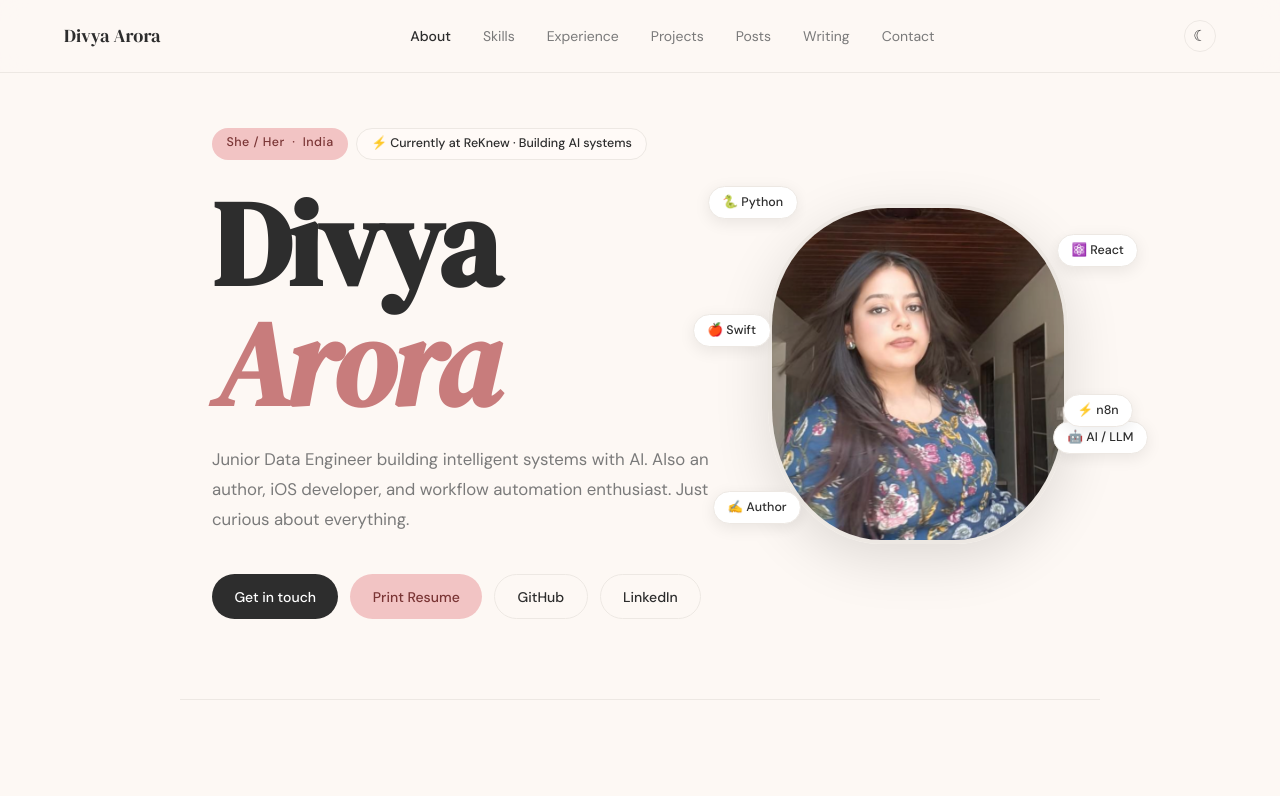
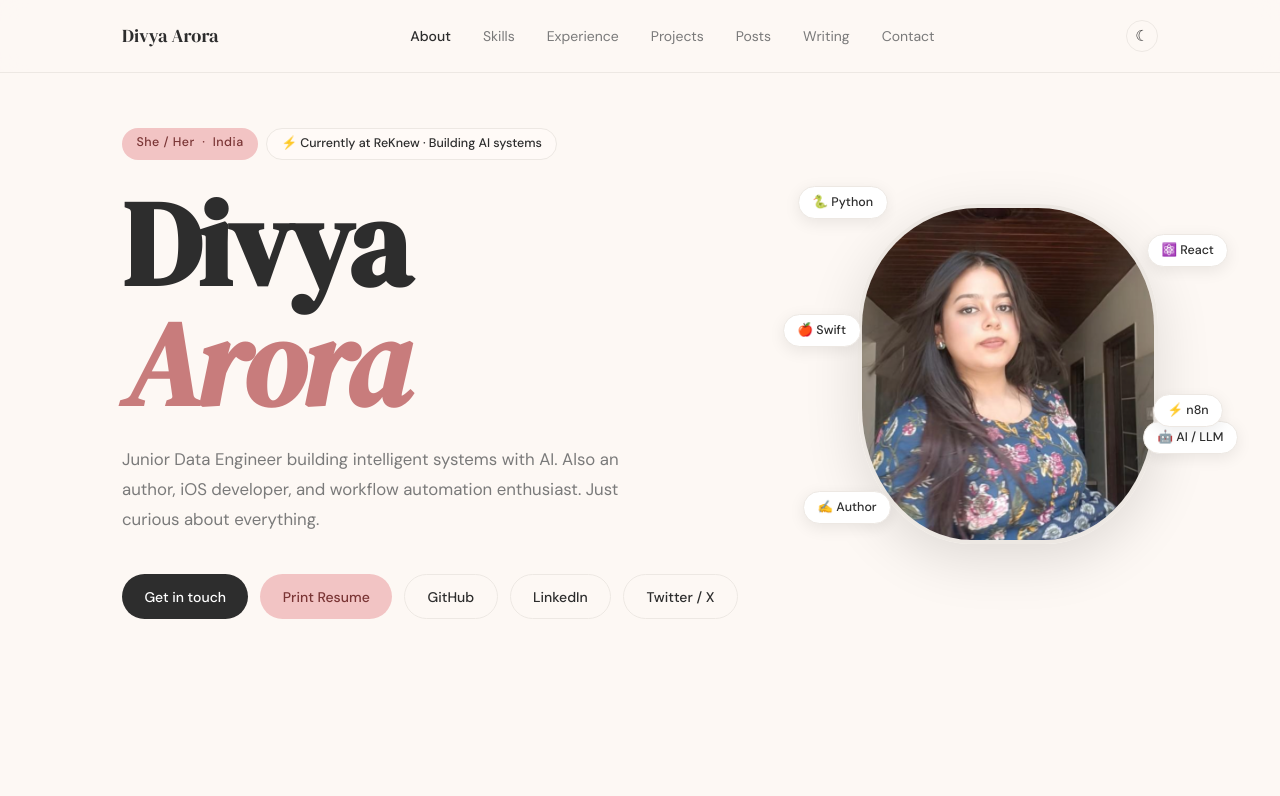
Before and after one commit to aroraadivya/divyaarora, a React (Vite) app: page / in a window 1280 px wide. Shown: the top 796 px of the page. Built offline with nearby package versions, Linux system fonts and the light colour scheme.

Commit message:
Widen layout to 1100px, remove hr dividers, add back-to-top, add Twitter to hero, sync PrintResume

```diff
--- a/src/App.jsx
+++ b/src/App.jsx
@@ -31,22 +31,24 @@ function App() {
       />
       <Nav />
       <Hero />
-      <hr className="section-divider" />
       <About />
-      <hr className="section-divider" />
       <Skills />
-      <hr className="section-divider" />
       <Experience />
-      <hr className="section-divider" />
       <Projects />
-      <hr className="section-divider" />
       <Posts />
-      <hr className="section-divider" />
       <Writing />
-      <hr className="section-divider" />
       <Contact />
       <footer>Designed &amp; built · Divya Arora · {new Date().getFullYear()}</footer>
       <PrintResume />
+      {scrollWidth > 5 && (
+        <button
+          className="back-to-top"
+          onClick={() => window.scrollTo({ top: 0, behavior: 'smooth' })}
+          aria-label="Back to top"
+        >
+          ↑
+        </button>
+      )}
     </>
   );
 }
--- a/src/components/Hero.jsx
+++ b/src/components/Hero.jsx
@@ -26,6 +26,7 @@ export default function Hero() {
             <button onClick={() => window.print()} className="btn btn-pink">Print Resume</button>
             <a href="https://github.com/aroraadivya" target="_blank" rel="noreferrer" className="btn btn-ghost">GitHub</a>
             <a href="https://www.linkedin.com/in/aroraadivya/" target="_blank" rel="noreferrer" className="btn btn-ghost">LinkedIn</a>
+            <a href="https://x.com/divyaarorag0o1" target="_blank" rel="noreferrer" className="btn btn-ghost">Twitter / X</a>
           </div>
         </motion.div>
 
--- a/src/components/PrintResume.jsx
+++ b/src/components/PrintResume.jsx
@@ -17,7 +17,7 @@ export default function PrintResume() {
         <div className="pr-main">
           <section className="pr-section">
             <h2 className="pr-section-title">Summary</h2>
-            <p className="pr-text">Junior Data Engineer with 3+ years of coding experience building intelligent, data-driven applications at the intersection of AI and product. Experienced in full stack development, iOS, workflow automation, and LLM integration. Led a team of 9 as Scrum Master at Infosys. Published author of <em>She Knew, Eventually</em> (2025).</p>
+            <p className="pr-text">Junior Data Engineer with 4+ years of coding experience building intelligent, data-driven applications at the intersection of AI and product. Experienced in full stack development, iOS, workflow automation (Zoho suite, n8n, Pabbly), and LLM integration. Led a team of 9 as Scrum Master at Infosys. Published author of <em>She Knew, Eventually</em> (2025).</p>
           </section>
 
           <section className="pr-section">
@@ -106,8 +106,9 @@ export default function PrintResume() {
             <div className="pr-skill-row"><span className="pr-skill-cat">Full Stack</span><span>React, Next.js, Node.js, FastAPI, PostgreSQL, MongoDB</span></div>
             <div className="pr-skill-row"><span className="pr-skill-cat">AI / LLM</span><span>AI Agents, LLM Integration, Prompt Engineering, RAG</span></div>
             <div className="pr-skill-row"><span className="pr-skill-cat">iOS</span><span>Swift, SwiftUI, MVVM, Xcode</span></div>
+            <div className="pr-skill-row"><span className="pr-skill-cat">Automation</span><span>n8n, Pabbly, TeleCRM, Zoho Flow, Zoho CRM, Zoho SalesIQ, Zoho Desk, Zoho Analytics, Zoho People, Deluge</span></div>
             <div className="pr-skill-row"><span className="pr-skill-cat">DSA</span><span>Data Structures, Algorithms, OOP (C++)</span></div>
-            <div className="pr-skill-row"><span className="pr-skill-cat">Tools</span><span>Git, Docker, Postman, Zoho CRM, Deluge</span></div>
+            <div className="pr-skill-row"><span className="pr-skill-cat">Tools</span><span>Git, Docker, Postman</span></div>
             <div className="pr-skill-row"><span className="pr-skill-cat">Leadership</span><span>Scrum Master, Agile, Mentoring</span></div>
           </section>
 
--- a/src/index.css
+++ b/src/index.css
@@ -90,7 +90,7 @@ nav {
     display: flex;
     justify-content: space-between;
     align-items: center;
-    padding: 1.25rem 4rem;
+    padding: 1.25rem max(2rem, calc((100vw - 1100px) / 2 + 2rem));
     background: rgba(253,248,244,0.88);
     backdrop-filter: blur(12px);
     border-bottom: 1px solid var(--border);
@@ -135,7 +135,7 @@ nav {
 
 /* ── LAYOUT ── */
 section {
-    max-width: 920px;
+    max-width: 1100px;
     margin: 0 auto;
     padding: 6rem 2rem;
 }
@@ -619,13 +619,27 @@ footer {
     color: var(--muted);
 }
 
-/* ── DIVIDER ── */
-.section-divider {
-    max-width: 920px;
-    margin: 0 auto;
+/* ── BACK TO TOP ── */
+.back-to-top {
+    position: fixed;
+    bottom: 2rem;
+    right: 2rem;
+    width: 40px;
+    height: 40px;
+    border-radius: 50%;
+    background: var(--text);
+    color: var(--bg);
     border: none;
-    border-top: 1px solid var(--border);
+    cursor: pointer;
+    font-size: 1.1rem;
+    display: flex;
+    align-items: center;
+    justify-content: center;
+    z-index: 99;
+    box-shadow: 0 4px 16px rgba(0,0,0,0.14);
+    transition: transform 0.2s, opacity 0.2s;
 }
+.back-to-top:hover { transform: translateY(-3px); }
 
 /* ── HAMBURGER (hidden on desktop) ── */
 .nav-hamburger { display: none; }
@@ -633,7 +647,7 @@ footer {
 /* ── RESPONSIVE ── */
 @media (max-width: 680px) {
     /* nav */
-    nav { padding: 1rem 1.5rem; position: relative; }
+    nav { padding: 1rem 1.5rem !important; position: relative; }
     .nav-links {
         display: none;
         flex-direction: column;
```
